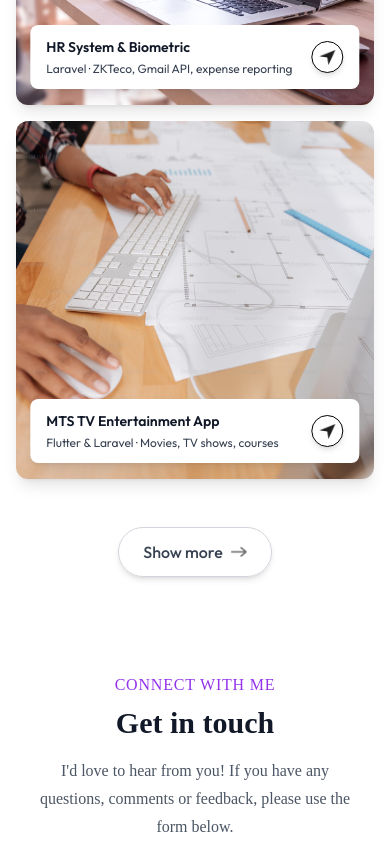
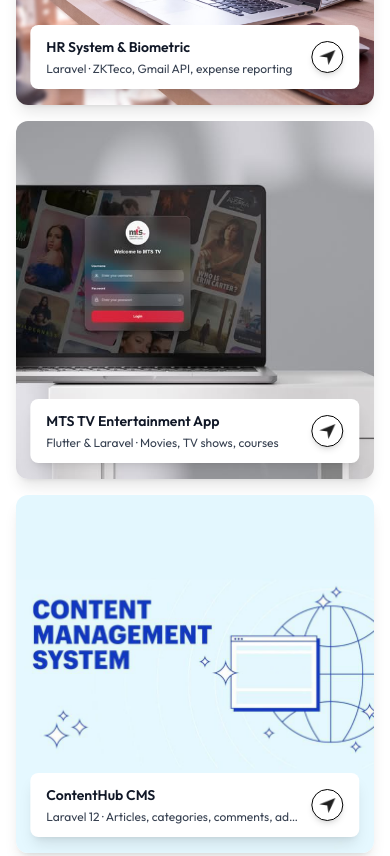
Before and after one commit to ThalesM98Dev/ThDev98Portfolio, a website: page index.html in a window 390 px wide. Shown: the part 4680-5536 px from the top of the page. Drawn offline with Linux system fonts and the light colour scheme; a web font is replaced by a local one.

Commit message:
Completed.

```diff
--- a/index.html
+++ b/index.html
@@ -277,13 +277,28 @@
                 </div>
             </article>
             <article class="aspect-square bg-no-repeat bg-cover bg-center rounded-xl sm:rounded-2xl relative cursor-pointer group overflow-hidden shadow-lg hover:shadow-2xl transition-all duration-300 focus-within:ring-4 focus-within:ring-purple-500 focus-within:ring-offset-2"
-                style="background-image: url('./assets/work-4.png');" tabindex="0">
+                style="background-image: url('./assets/mts.jpg');" tabindex="0">
                 <div class="absolute inset-0 bg-gradient-to-t from-black/80 via-black/40 to-transparent opacity-0 group-hover:opacity-100 transition-opacity duration-300"></div>
                 <div
                     class="bg-white dark:bg-darkHover w-[92%] sm:w-10/12 rounded-lg sm:rounded-md absolute bottom-4 sm:bottom-5 left-1/2 -translate-x-1/2 py-3 sm:py-4 px-4 sm:px-5 flex items-center justify-between duration-300 group-hover:bottom-6 sm:group-hover:bottom-7 shadow-lg">
                     <div class="flex-1 min-w-0 pr-2">
                         <h3 class="font-semibold text-sm sm:text-base md:text-lg text-gray-900 dark:text-white mb-1">MTS TV Entertainment App</h3>
                         <p class="text-xs sm:text-sm text-gray-700 dark:text-gray-300 truncate">Flutter & Laravel · Movies, TV shows, courses</p>
+                    </div>
+                    <div
+                        class="border rounded-full border-black dark:border-white w-8 h-8 sm:w-9 sm:h-9 aspect-square flex items-center justify-center shadow-md group-hover:bg-lime-300 dark:group-hover:bg-purple-500 transition-all flex-shrink-0">
+                        <img src="./assets/send-icon.png" alt="View project" class="w-4 sm:w-5 dark:invert">
+                    </div>
+                </div>
+            </article>
+            <article class="aspect-square bg-no-repeat bg-cover bg-center rounded-xl sm:rounded-2xl relative cursor-pointer group overflow-hidden shadow-lg hover:shadow-2xl transition-all duration-300 focus-within:ring-4 focus-within:ring-purple-500 focus-within:ring-offset-2"
+                style="background-image: url('./assets/cms.jpg');" tabindex="0" onclick="window.open('https://github.com/ThalesM98Dev/cms', '_blank')" role="link" aria-label="View ContentHub CMS project on GitHub">
+                <div class="absolute inset-0 bg-gradient-to-t from-black/80 via-black/40 to-transparent opacity-0 group-hover:opacity-100 transition-opacity duration-300"></div>
+                <div
+                    class="bg-white dark:bg-darkHover w-[92%] sm:w-10/12 rounded-lg sm:rounded-md absolute bottom-4 sm:bottom-5 left-1/2 -translate-x-1/2 py-3 sm:py-4 px-4 sm:px-5 flex items-center justify-between duration-300 group-hover:bottom-6 sm:group-hover:bottom-7 shadow-lg">
+                    <div class="flex-1 min-w-0 pr-2">
+                        <h3 class="font-semibold text-sm sm:text-base md:text-lg text-gray-900 dark:text-white mb-1">ContentHub CMS</h3>
+                        <p class="text-xs sm:text-sm text-gray-700 dark:text-gray-300 truncate">Laravel 12 · Articles, categories, comments, admin panel</p>
                     </div>
                     <div
                         class="border rounded-full border-black dark:border-white w-8 h-8 sm:w-9 sm:h-9 aspect-square flex items-center justify-center shadow-md group-hover:bg-lime-300 dark:group-hover:bg-purple-500 transition-all flex-shrink-0">
```
Also changed, not shown: assets/cms.jpg (added), assets/mts.jpg (added).
